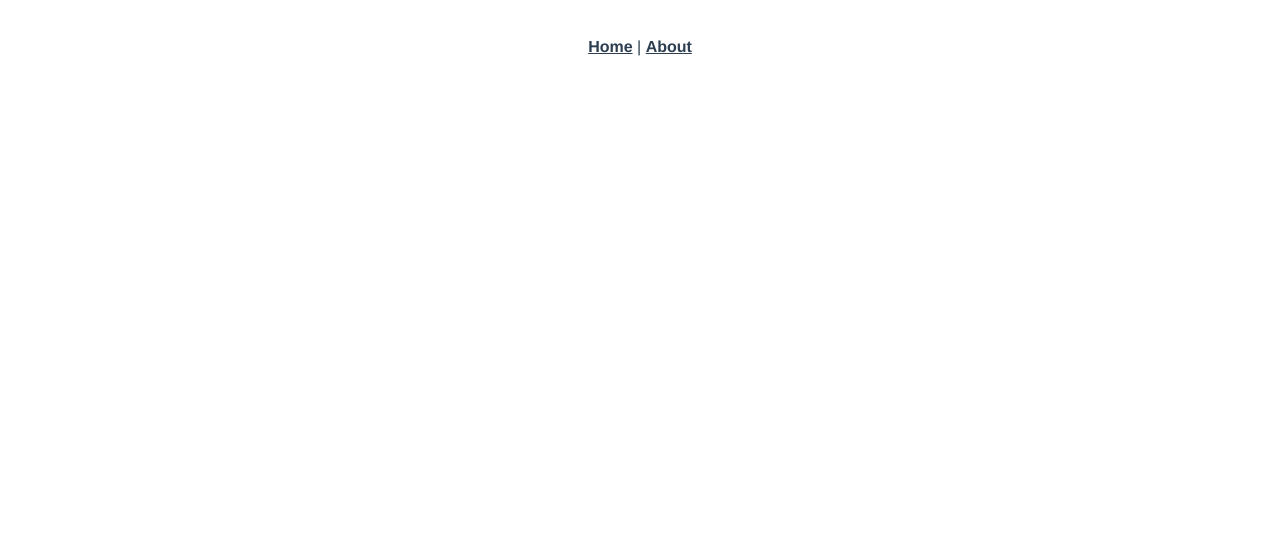
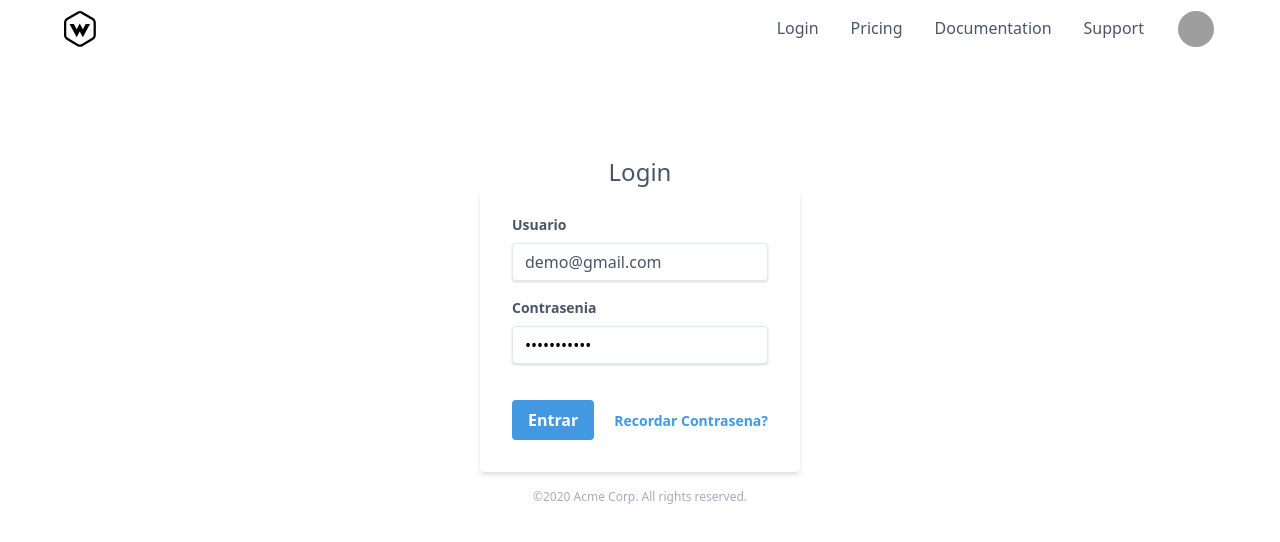
Before and after one commit to MoisesLO/tailwind-invoice, a Vue app: page /login in a window 1280 px wide. Shown: the top 542 px of the page. Built offline with nearby package versions, Linux system fonts and the light colour scheme; grey boxes are pictures that could not be loaded.

Commit message:
invoice tailwind css

```diff
--- a/cypress.json
+++ b/cypress.json
@@ -1,3 +1,5 @@
 {
-  "pluginsFile": "tests/e2e/plugins/index.js"
+  "pluginsFile": "tests/e2e/plugins/index.js",
+  "viewportWidth": 1200,
+  "viewportHeight": 660
 }
--- /dev/null
+++ b/db.json
@@ -0,0 +1,9 @@
+{
+    "posts": [
+      { "id": 1, "title": "json-server 2", "author": "typicode" }
+    ],
+    "comments": [
+      { "id": 1, "body": "some comment", "postId": 1 }
+    ],
+    "profile": { "name": "typicode" }
+  }
--- a/package.json
+++ b/package.json
@@ -6,10 +6,12 @@
     "serve": "vue-cli-service serve",
     "build": "vue-cli-service build",
     "test:unit": "vue-cli-service test:unit",
-    "test:e2e": "vue-cli-service test:e2e"
+    "test": "vue-cli-service test:e2e"
   },
   "dependencies": {
     "core-js": "^3.6.4",
+    "json-server": "^0.16.1",
+    "tailwindcss": "^1.4.4",
     "vue": "^2.6.11",
     "vue-router": "^3.1.6",
     "vuex": "^3.1.3"
--- /dev/null
+++ b/postcss.config.js
@@ -0,0 +1,8 @@
+module.exports = {
+  plugins: [
+    // ...
+    require('tailwindcss'),
+    require('autoprefixer'),
+    // ...
+  ]
+}
--- a/src/App.vue
+++ b/src/App.vue
@@ -1,32 +1,52 @@
 <template>
   <div id="app">
-    <div id="nav">
-      <router-link to="/">Home</router-link> |
-      <router-link to="/about">About</router-link>
+    <Navbar></Navbar>
+    <div class="container mx-auto">
+      <!-- Mega Menu -->
+      <!--<div class="relative">
+        <a href class>Megamenu</a>
+        <div
+          class="absolute normal-case font-normal bg-white shadow-md rounded-lg overflow-hidden border mt-4" style=" left: -60px"
+        >
+          <div class="flex px-8 py-6 border-b -mx-4">
+            <div class="w-1/2 px-4">
+              lorem ipsum
+            </div>
+            <div class="w-1/2 px-4">
+              lorem ipsum
+            </div>
+          </div>
+          <ul class=" bg-gray-100 px-8 py-8">
+            <li>Lorem Ipsum</li>
+            <li>Lorem Ipsum</li>
+            <li>Lorem Ipsum</li>
+            <li>Lorem Ipsum</li>
+          </ul>
+
+        </div>
+      </div>-->
+      <router-view />
     </div>
-    <router-view/>
   </div>
 </template>
 
+<script>
+  import Navbar from '../src/components/Navbar'
+  export default {
+    data(){
+      return{
+
+      }
+    },
+    components:{
+      Navbar
+    }
+
+  }
+</script>
+
 <style lang="scss">
-#app {
-  font-family: Avenir, Helvetica, Arial, sans-serif;
-  -webkit-font-smoothing: antialiased;
-  -moz-osx-font-smoothing: grayscale;
-  text-align: center;
-  color: #2c3e50;
-}
-
-#nav {
-  padding: 30px;
-
-  a {
-    font-weight: bold;
-    color: #2c3e50;
-
-    &.router-link-exact-active {
-      color: #42b983;
-    }
-  }
-}
+  @tailwind base;
+  @tailwind components;
+  @tailwind utilities;
 </style>
--- /dev/null
+++ b/src/components/Navbar.vue
@@ -0,0 +1,51 @@
+<template>
+  <header class="lg:px-16 px-6 bg-white flex flex-wrap items-center lg:py-0 py-2">
+    <div class="flex-1 flex justify-between items-center">
+      <a href="#">
+        <svg width="32" height="36" viewBox="0 0 32 36" xmlns="http://www.w3.org/2000/svg">
+          <path
+              d="M15.922 35.798c-.946 0-1.852-.228-2.549-.638l-10.825-6.379c-1.428-.843-2.549-2.82-2.549-4.501v-12.762c0-1.681 1.12-3.663 2.549-4.501l10.825-6.379c.696-.41 1.602-.638 2.549-.638.946 0 1.852.228 2.549.638l10.825 6.379c1.428.843 2.549 2.82 2.549 4.501v12.762c0 1.681-1.12 3.663-2.549 4.501l-10.825 6.379c-.696.41-1.602.638-2.549.638zm0-33.474c-.545 0-1.058.118-1.406.323l-10.825 6.383c-.737.433-1.406 1.617-1.406 2.488v12.762c0 .866.67 2.05 1.406 2.488l10.825 6.379c.348.205.862.323 1.406.323.545 0 1.058-.118 1.406-.323l10.825-6.383c.737-.433 1.406-1.617 1.406-2.488v-12.757c0-.866-.67-2.05-1.406-2.488l-10.825-6.379c-.348-.21-.862-.328-1.406-.328zM26.024 13.104l-7.205 13.258-3.053-5.777-3.071 5.777-7.187-13.258h4.343l2.803 5.189 3.107-5.832 3.089 5.832 2.821-5.189h4.352z"
+          />
+        </svg>
+      </a>
+    </div>
+
+    <!--<label for="menu-toggle" class="pointer-cursor lg:hidden block"><svg class="fill-current text-gray-900" xmlns="http://www.w3.org/2000/svg" width="20" height="20" viewBox="0 0 20 20"><title>menu</title><path d="M0 3h20v2H0V3zm0 6h20v2H0V9zm0 6h20v2H0v-2z"></path></svg></label>
+    <input class="hidden" type="checkbox" id="menu-toggle" />-->
+
+    <div class="hidden lg:flex lg:items-center lg:w-auto w-full" id="menu">
+      <nav>
+        <ul class="lg:flex items-center justify-between text-base text-gray-700 pt-4 lg:pt-0">
+          <li>
+            <router-link to="/login" class="lg:p-4 py-3 px-0 block border-b-2 border-transparent hover:border-indigo-400">Login</router-link>
+          </li>
+          <li>
+            <a
+                class="lg:p-4 py-3 px-0 block border-b-2 border-transparent hover:border-indigo-400"
+                href="#"
+            >Pricing</a>
+          </li>
+          <li>
+            <a
+                class="lg:p-4 py-3 px-0 block border-b-2 border-transparent hover:border-indigo-400"
+                href="#"
+            >Documentation</a>
+          </li>
+          <li>
+            <a
+                class="lg:p-4 py-3 px-0 block border-b-2 border-transparent hover:border-indigo-400 lg:mb-0 mb-2"
+                href="#"
+            >Support</a>
+          </li>
+        </ul>
+      </nav>
+      <a href="#" class="lg:ml-4 flex items-center justify-start lg:mb-0 mb-4 pointer-cursor">
+        <img
+            class="rounded-full w-10 h-10 border-2 border-transparent hover:border-indigo-400"
+            src="https://pbs.twimg.com/profile_images/1128143121475342337/e8tkhRaz_normal.jpg"
+            alt="Andy Leverenz"
+        />
+      </a>
+    </div>
+  </header>
+</template>
--- a/src/router/index.js
+++ b/src/router/index.js
@@ -1,14 +1,20 @@
 import Vue from 'vue'
 import VueRouter from 'vue-router'
 import Home from '../views/Home.vue'
+import Login from '../views/Login'
 
 Vue.use(VueRouter)
 
-  const routes = [
+const routes = [
   {
     path: '/',
     name: 'Home',
     component: Home
+  },
+  {
+    path: '/login',
+    name: 'Login',
+    component: Login
   },
   {
     path: '/about',
--- /dev/null
+++ b/src/views/Login.vue
@@ -0,0 +1,56 @@
+<template>
+  <div class="mx-auto w-full max-w-xs h-full my-24">
+    <h1 class="text-center text-2xl text-gray-700">Login</h1>
+
+    <form class="bg-white shadow-md rounded px-8 pt-6 pb-8 mb-4">
+      <div class="mb-4">
+        <label class="block text-gray-700 text-sm font-bold mb-2" for="username">
+          Usuario
+        </label>
+        <input
+            class="shadow appearance-none
+            border rounded w-full py-2 px-3 text-gray-700 leading-tight focus:outline-none focus:shadow-outline"
+            v-model="user.email"
+            id="username" type="text" placeholder="Username">
+      </div>
+      <div class="mb-6">
+        <label class="block text-gray-700 text-sm font-bold mb-2" for="password">
+          Contrasenia
+        </label>
+        <input
+            class="shadow appearance-none border rounded w-full py-2 px-3
+            ext-gray-700 mb-3 leading-tight focus:outline-none focus:shadow-outline"
+            v-model="user.password"
+            id="password" type="password" placeholder="******************">
+        <!--<p class="text-red-500 text-xs italic">Please choose a password.</p>-->
+      </div>
+      <div class="flex items-center justify-between">
+        <button
+            class="bg-blue-500 hover:bg-blue-700 text-white font-bold py-2 px-4 rounded focus:outline-none focus:shadow-outline"
+            type="button">
+          Entrar
+        </button>
+        <a class="inline-block align-baseline font-bold text-sm text-blue-500 hover:text-blue-800" href="#">
+          Recordar Contrasena?
+        </a>
+      </div>
+    </form>
+    <p class="text-center text-gray-500 text-xs">
+      &copy;2020 Acme Corp. All rights reserved.
+    </p>
+  </div>
+</template>
+
+<script>
+  export default {
+    data() {
+      return {
+        user: {
+          email: "demo@gmail.com",
+          password: "demo1234556"
+        }
+      }
+    }
+
+  }
+</script>
--- /dev/null
+++ b/tailwind.config.js
@@ -0,0 +1,8 @@
+module.exports = {
+  purge: [],
+  theme: {
+    extend: {},
+  },
+  variants: {},
+  plugins: [],
+}
```
Also changed, not shown: 1 other file (tests, documents, lock files or other folders).
